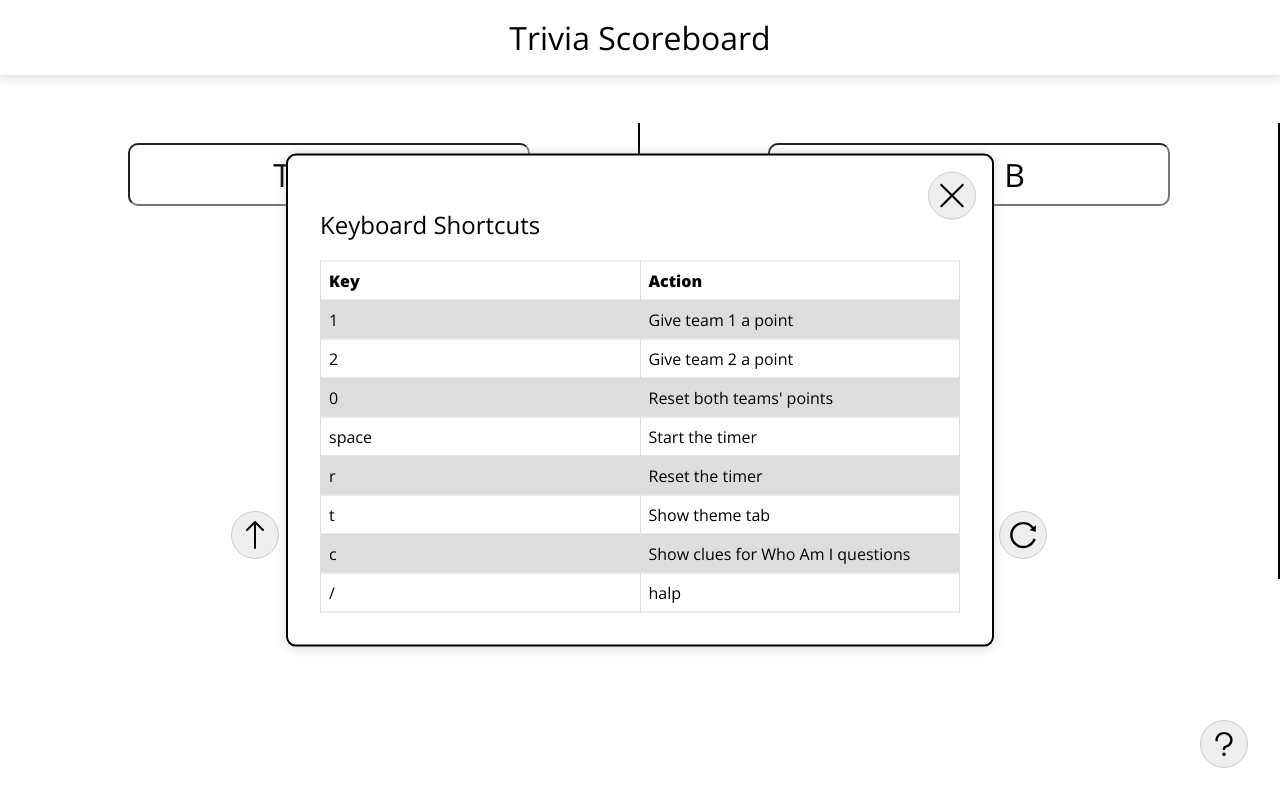
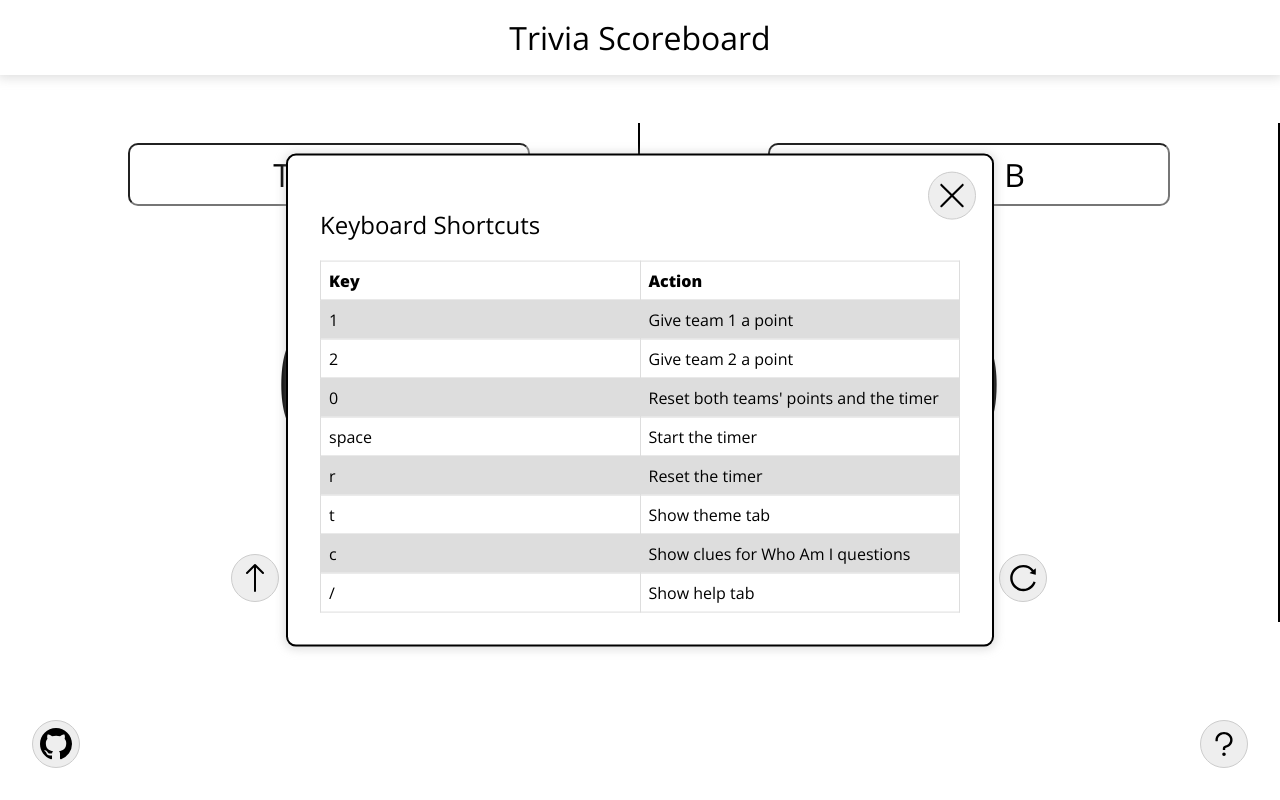
Before and after one commit to jeffrey-zang/trivia-scoreboard, a React (Create React App) app: page / in a window 1280 px wide. Both pictures are taken after a click on the button 1224 px from the left and 744 px from the top of the page. Built offline with nearby package versions, Linux system fonts and the light colour scheme.

Commit message:
add github button

```diff
--- a/src/App.tsx
+++ b/src/App.tsx
@@ -4,7 +4,7 @@ import Timer from "./Timer";
 import Help from "./Help";
 import { useShortcutEventListener } from "./utils";
 
-import { BsArrowDown } from "react-icons/bs";
+import { BsArrowDown, BsGithub } from "react-icons/bs";
 
 function App() {
   const [theme, setTheme] = useState<string>("orphans");
@@ -88,6 +88,9 @@ function App() {
         </h1>
       </div>
       <Help />
+      <a id='github' href='https://github.com/jeffrey-zang/trivia-scorekeeper' target='_blank' rel='noreferrer'>
+        <button><BsGithub/></button>
+      </a>
     </div>
   );
 }
--- a/src/Help.tsx
+++ b/src/Help.tsx
@@ -37,7 +37,7 @@ const Help = () => {
           </tr>
           <tr>
             <td>0</td>
-            <td>Reset both teams' points</td>
+            <td>Reset both teams' points and the timer</td>
           </tr>
           <tr>
             <td>space</td>
@@ -57,7 +57,7 @@ const Help = () => {
           </tr>
           <tr>
             <td>/</td>
-            <td>halp</td>
+            <td>Show help tab</td>
           </tr>
           <button id="x" onClick={() => setShow(!show)}>
             <RxCross1 />
--- a/src/index.scss
+++ b/src/index.scss
@@ -109,7 +109,7 @@ button {
 
   .score {
     text-align: center;
-    font-size: 8rem;
+    font-size: 10rem;
     width: 50%;
     border: none;
     outline: none;
@@ -162,6 +162,11 @@ button {
   right: 2rem;
   bottom: 2rem;
 }
+#github {
+  position: absolute;
+  left: 2rem;
+  bottom: 2rem;
+}
 #x {
   position: absolute;
   right: 1rem;
```
